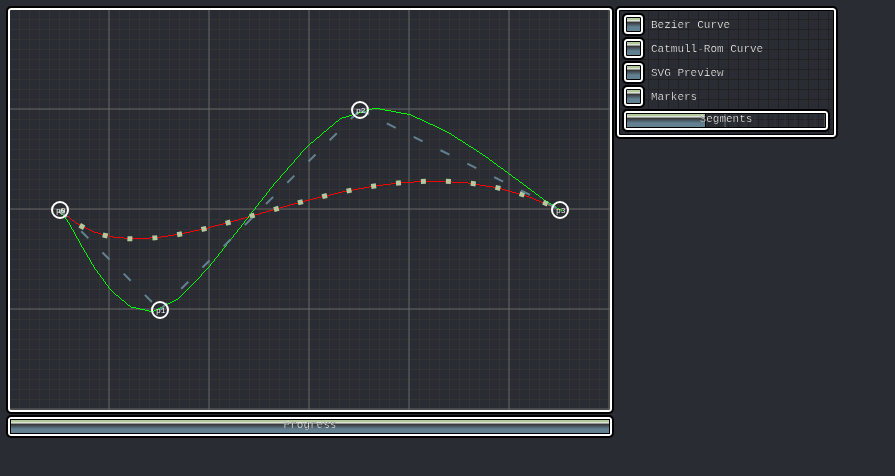
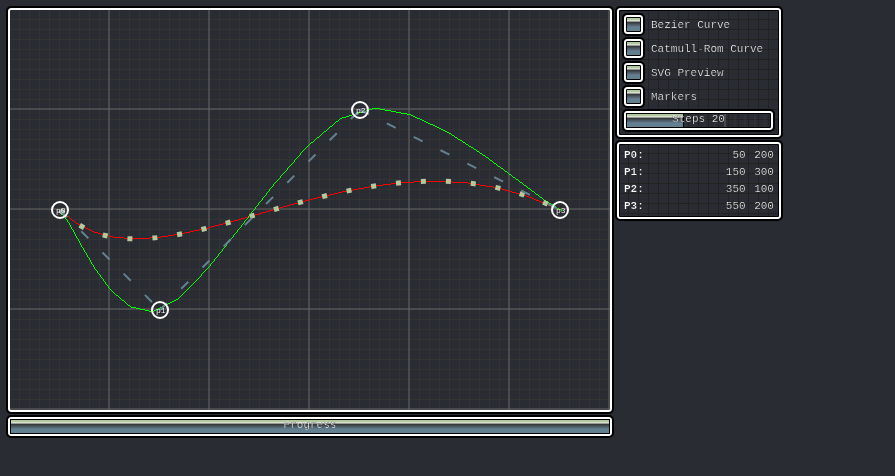
Before and after one commit to moskopio/curves-webgl, a React (Vite) app: page / in a window 1280 px wide. Shown: the top 476 px of the page, without its empty margins (0-895 px from the left). Built offline with nearby package versions, Linux system fonts and the light colour scheme.

Commit message:
points preview

```diff
--- a/src/App.css
+++ b/src/App.css
@@ -8,3 +8,9 @@
   display: flex;
   flex-direction: column;
 }
+
+.panels {
+  display: flex;
+  flex-direction: column;
+  gap: 5px;
+}
--- a/src/App.tsx
+++ b/src/App.tsx
@@ -1,11 +1,12 @@
 import { ReactElement, ReactNode, useMemo, useState } from "react"
 import './App.css'
-import { ControlsPanel } from "./controls/ControlsPanel"
-import { ProgressControls } from "./controls/ProgressControls"
+import { ControlsPanel } from "./components/ControlsPanel"
+import { ProgressControls } from "./components/ProgressControls"
 import { DEFAULT_POINTS, SettingsContext, StateContext } from "./state"
 import { Markers } from "./svg/SVGMarkers"
 import { SVGPreview } from "./svg/SVGPreview"
 import { WebGLPreview } from "./webgl/WebGLPreview"
+import { PointsPanel } from "./components/PointsPanel"
 
 
 export function App(): ReactNode {
@@ -36,7 +37,7 @@ export function App(): ReactNode {
     <SettingsContext.Provider value={settings}>
       <div className="application">
         <Preview />
-        <ControlsPanel />
+        <Panels />
       </div>
     </SettingsContext.Provider>
     </StateContext.Provider>
@@ -53,3 +54,12 @@ function Preview(): ReactElement {
     </div>
   )
 }
+
+function Panels(): ReactElement {
+  return (
+    <div className="panels">
+      <ControlsPanel />
+      <PointsPanel />
+    </div>
+  )
+}
--- /dev/null
+++ b/src/components/ControlsPanel.css
@@ -0,0 +1,19 @@
+.controls-panel {
+  display: flex;
+  flex-direction: column;
+  gap: 5px;
+  padding: 5px;
+  width: 150px;
+  align-self: baseline;
+  border: var(--elements-border) var(--highlight-color) solid;
+  outline: var(--elements-border) var(--shadow-color) solid;
+  box-shadow: inset 0px 0px 0px 1px var(--shadow-color);
+  border-radius: var(--elements-radius);
+
+  background-color: var(--bg-color);
+  background-image:
+  linear-gradient(var(--line-color-3) 1px, transparent 1px),
+  linear-gradient(90deg, var(--line-color-3) 1px, transparent 1px);
+  background-position: -1px -1px, -1px -1px;
+  background-size: 10px 10px, 10px 10px;
+}
--- a/src/controls/ControlsPanel.tsx
+++ b/src/components/ControlsPanel.tsx
@@ -18,7 +18,7 @@ export function ControlsPanel(): ReactElement {
       <Checkbox label="Catmull-Rom Curve" value={catmullEnabled} onChange={setCatmullEnabled} />
       <Checkbox label="SVG Preview" value={svgEnabled} onChange={setSvgEnabled} />
       <Checkbox label="Markers" value={markersEnabled} onChange={setMarkersEnabled} />
-      <Slider label='Segments' max={50} min={0} onChange={updateSteps} value={steps} width={200} />
+      <Slider label={`Steps ${Math.ceil(steps)}`} max={50} min={0} onChange={updateSteps} value={steps} width={145} />
     </div>
   )
 }
--- a/src/controls/ControlsPanel.css
+++ b/src/components/PointsPanel.css
@@ -1,10 +1,9 @@
-.controls-panel {
+.points-panel {
   display: flex;
   flex-direction: column;
   gap: 5px;
   padding: 5px;
-  width: 205px;
-  align-self: baseline;
+  width: 150px;
   border: var(--elements-border) var(--highlight-color) solid;
   outline: var(--elements-border) var(--shadow-color) solid;
   box-shadow: inset 0px 0px 0px 1px var(--shadow-color);
@@ -17,3 +16,31 @@
   background-position: -1px -1px, -1px -1px;
   background-size: 10px 10px, 10px 10px;
 }
+
+
+.point-preview {
+  display: flex;
+  flex-direction: row;
+  gap: 5px;
+  justify-content: space-between;
+}
+
+.point-preview-label {
+  flex: 4;
+  font-weight: bold;
+  font-size: 11px;
+  -webkit-text-stroke: 0.2px black;
+  color: var(--highlight-color);
+  font-family: monospace;
+  user-select: none;
+}
+
+.point-preview-coordinate {
+  flex: 1;
+  font-size: 11px;
+  text-align: right;
+  -webkit-text-stroke: 0.2px black;
+  color: var(--highlight-color);
+  font-family: monospace;
+  user-select: none;
+}
--- /dev/null
+++ b/src/components/PointsPanel.tsx
@@ -0,0 +1,36 @@
+import { ReactElement, useContext } from "react"
+import { StateContext } from "../state"
+import { Point } from "../types"
+import "./PointsPanel.css"
+
+export function PointsPanel(): ReactElement {
+  const state = useContext(StateContext)
+  const { points } = state
+  const { p0, p1, p2, p3 } = points
+
+  return (
+    <div className="points-panel" >
+      <PointPreview id="P0" point={p0} />
+      <PointPreview id="P1" point={p1} />
+      <PointPreview id="P2" point={p2} />
+      <PointPreview id="P3" point={p3} />
+    </div>
+  )
+}
+
+interface Props {
+  id:   string
+  point: Point
+}
+
+function PointPreview(props: Props): ReactElement {
+  const { id, point } = props
+
+  return (
+    <div className="point-preview">
+      <div className="point-preview-label">{id}: </div>
+      <div className="point-preview-coordinate">{point[0]}</div>
+      <div className="point-preview-coordinate">{point[1]}</div>
+    </div>
+  )
+}
--- a/src/webgl/line-drawer.ts
+++ b/src/webgl/line-drawer.ts
@@ -52,11 +52,11 @@ export function createLineDrawer(parameters: Parameters): LineDrawer | undefined
   }
 
   function updateSteps(steps: number, progress: number): void {
-    stepsCount = steps;
+    stepsCount = Math.floor(steps);
 
     const stepsArray = []
-    for (let i = 0; i<steps; ++i) {
-      stepsArray.push(i * progress / (steps - 1))
+    for (let i = 0; i < stepsCount; ++i) {
+      stepsArray.push(i * progress / (stepsCount - 1))
     }
 
     gl.useProgram(program!)
```
Also changed, not shown: src/components/Checkbox.css (renamed from src/controls/Checkbox.css), src/components/Checkbox.tsx (renamed from src/controls/Checkbox.tsx), src/components/ProgressControls.tsx (renamed from src/controls/ProgressControls.tsx), src/components/Slider.css (renamed from src/controls/Slider.css), src/components/Slider.tsx (renamed from src/controls/Slider.tsx).
